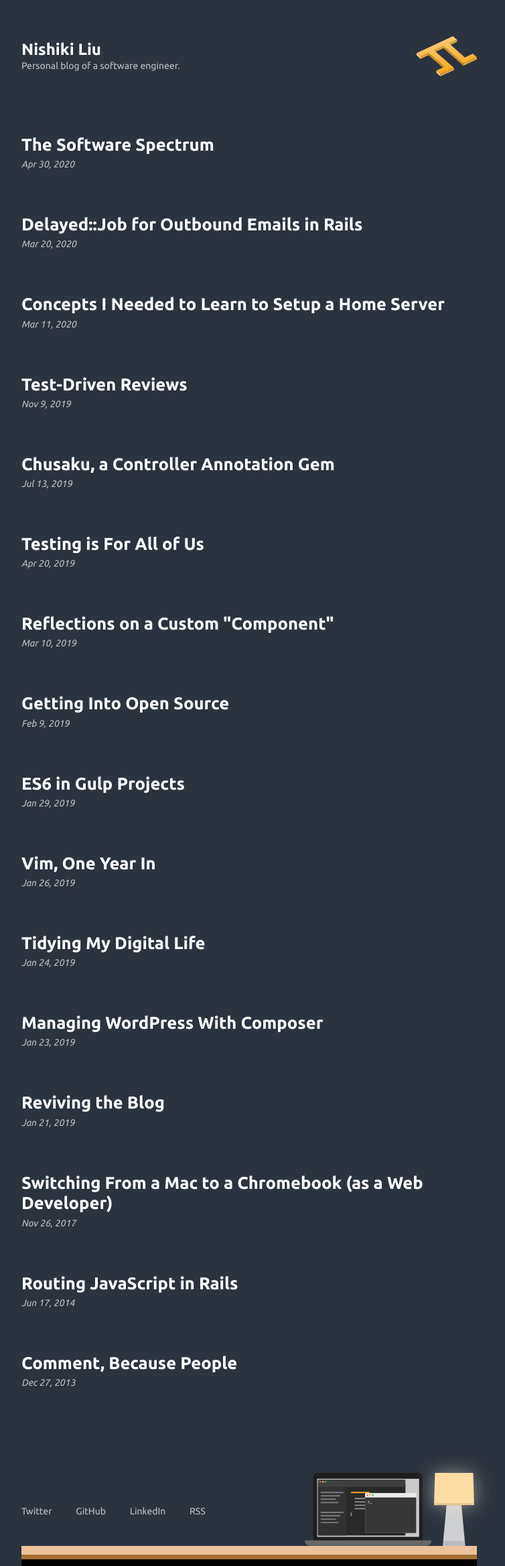
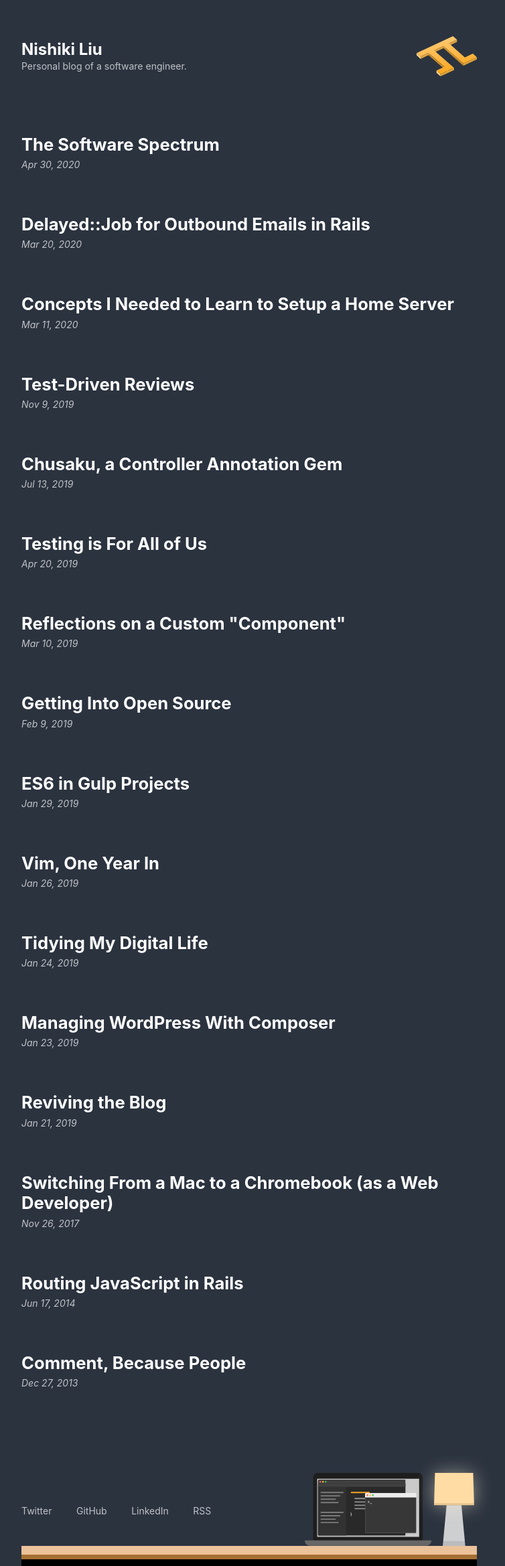
Before and after one commit to nshki/nshki.com, a Jekyll site: the page built from index.md, in a window 1280 px wide. Shown: the whole page at 67% size, without its empty margins (268-1022 px from the left). Built offline with Jekyll 4.4.1, drawn with Linux system fonts in a browser that asks for light colours.

Commit message:
Back to using system fonts
https://devhints.io/css-system-font-stack

```diff
--- a/_sass/config/_base.scss
+++ b/_sass/config/_base.scss
@@ -1,5 +1,3 @@
-@import url('https://fonts.googleapis.com/css2?family=Ubuntu:ital,wght@0,400;0,700;1,400&display=swap');
-
 *, *:before, *:after {
   box-sizing: border-box;
 }
@@ -8,7 +6,9 @@
   background-color: #2b333f;
   margin: 0;
   overflow-x: hidden;
-  font-family: 'Ubuntu', sans-serif;
+  font-family: -apple-system, BlinkMacSystemFont, 'Segoe UI', 'Roboto',
+    'Oxygen', 'Ubuntu', 'Cantarell', 'Fira Sans', 'Droid Sans',
+    'Helvetica Neue', sans-serif;
   text-rendering: optimizeLegibility;
   line-height: 1.5;
   color: rgba(255, 255, 255, 0.7);
```
